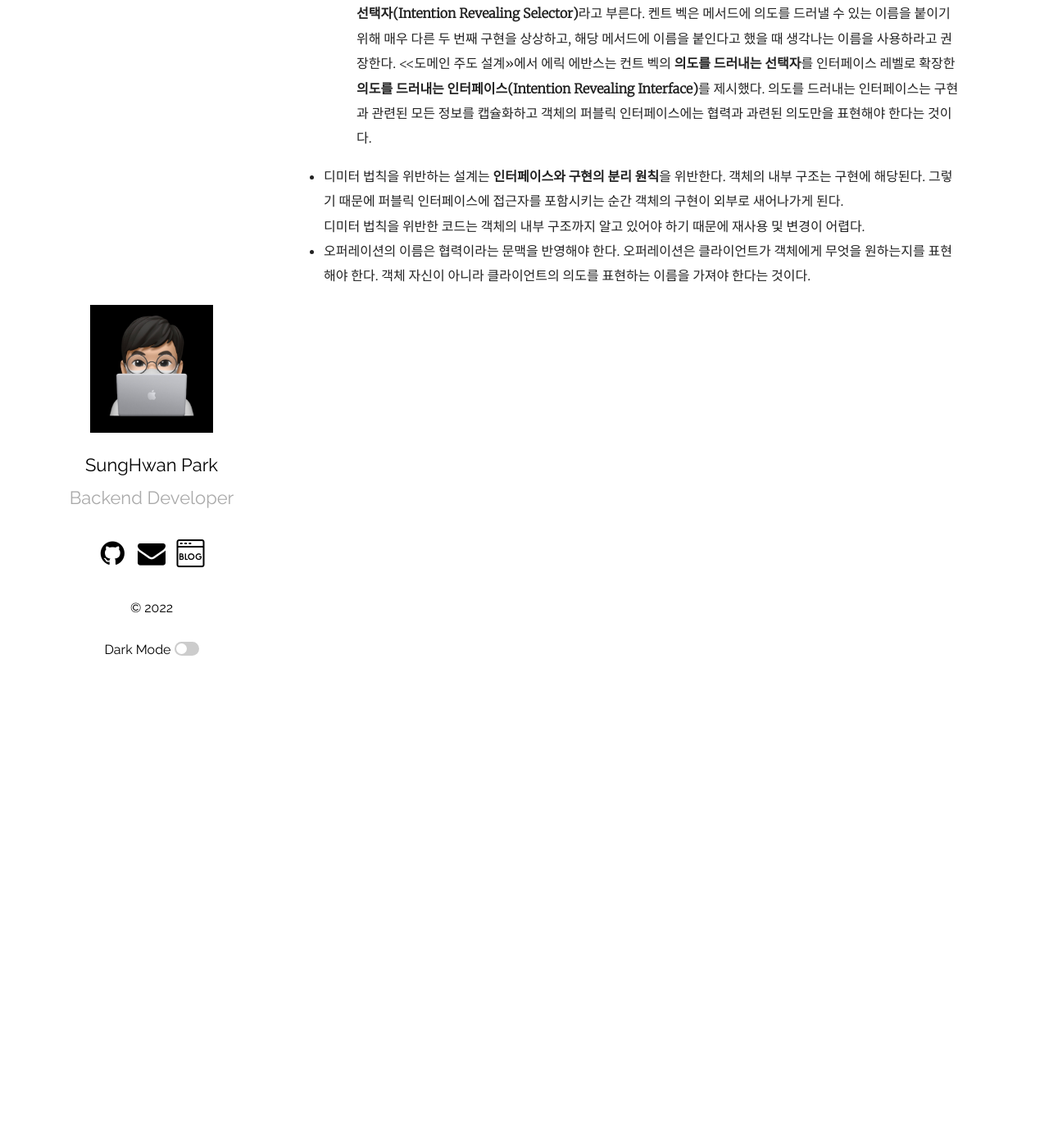
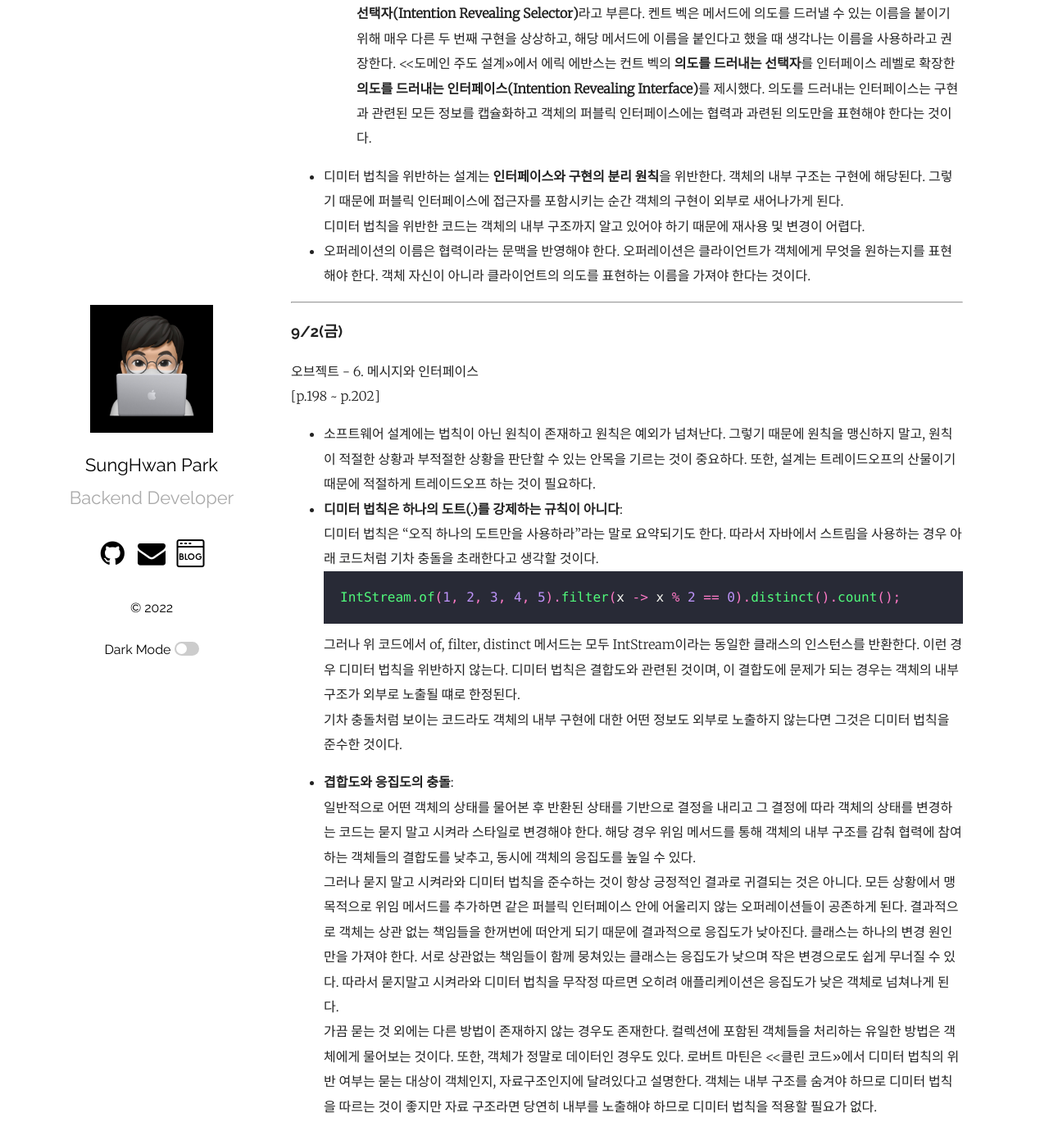
Before and after one commit to mrpark219/TIL, a Jekyll site: the page built from _posts/2022-09-01-9월TIL.markdown, in a window 1280 px wide and 1400 px high, scrolled down 1601 px. Shown: the top 1397 px of the window at 82% size. Built offline with Jekyll 4.4.1, drawn with Linux system fonts in a browser that asks for light colours; comment, search, counter and statistics services are not loaded.

Commit message:
feat: 2022-09-02 TIL 추가

````diff
--- a/_posts/2022-09-01-9월TIL.markdown
+++ b/_posts/2022-09-01-9월TIL.markdown
@@ -34,3 +34,23 @@ categories: 202209 TIL
 -   디미터 법칙을 위반하는 설계는 **인터페이스와 구현의 분리 원칙**을 위반한다. 객체의 내부 구조는 구현에 해당된다. 그렇기 때문에 퍼블릭 인터페이스에 접근자를 포함시키는 순간 객체의 구현이 외부로 새어나가게 된다.
     디미터 법칙을 위반한 코드는 객체의 내부 구조까지 알고 있어야 하기 때문에 재사용 및 변경이 어렵다.
 -   오퍼레이션의 이름은 협력이라는 문맥을 반영해야 한다. 오퍼레이션은 클라이언트가 객체에게 무엇을 원하는지를 표현해야 한다. 객체 자신이 아니라 클라이언트의 의도를 표현하는 이름을 가져야 한다는 것이다.
+
+---
+
+### 9/2(금)
+
+오브젝트 - 6. 메시지와 인터페이스
+[p.198 ~ p.202]
+
+-   소프트웨어 설계에는 법칙이 아닌 원칙이 존재하고 원칙은 예외가 넘쳐난다. 그렇기 때문에 원칙을 맹신하지 말고, 원칙이 적절한 상황과 부적절한 상황을 판단할 수 있는 안목을 기르는 것이 중요하다. 또한, 설계는 트레이드오프의 산물이기 때문에 적절하게 트레이드오프 하는 것이 필요하다.
+-   **디미터 법칙은 하나의 도트(.)를 강제하는 규칙이 아니다**:
+    디미터 법칙은 "오직 하나의 도트만을 사용하라"라는 말로 요약되기도 한다. 따라서 자바에서 스트림을 사용하는 경우 아래 코드처럼 기차 충돌을 초래한다고 생각할 것이다.
+    ```java
+    IntStream.of(1, 2, 3, 4, 5).filter(x -> x % 2 == 0).distinct().count();
+    ```
+    그러나 위 코드에서 of, filter, distinct 메서드는 모두 IntStream이라는 동일한 클래스의 인스턴스를 반환한다. 이런 경우 디미터 법칙을 위반하지 않는다. 디미터 법칙은 결합도와 관련된 것이며, 이 결합도에 문제가 되는 경우는 객체의 내부 구조가 외부로 노출될 떄로 한정된다.
+    기차 충돌처럼 보이는 코드라도 객체의 내부 구현에 대한 어떤 정보도 외부로 노출하지 않는다면 그것은 디미터 법칙을 준수한 것이다.
+-   **겹합도와 응집도의 충돌**:
+    일반적으로 어떤 객체의 상태를 물어본 후 반환된 상태를 기반으로 결정을 내리고 그 결정에 따라 객체의 상태를 변경하는 코드는 묻지 말고 시켜라 스타일로 변경해야 한다. 해당 경우 위임 메서드를 통해 객체의 내부 구조를 감춰 협력에 참여하는 객체들의 결합도를 낮추고, 동시에 객체의 응집도를 높일 수 있다.
+    그러나 묻지 말고 시켜라와 디미터 법칙을 준수하는 것이 항상 긍정적인 결과로 귀결되는 것은 아니다. 모든 상황에서 맹목적으로 위임 메서드를 추가하면 같은 퍼블릭 인터페이스 안에 어울리지 않는 오퍼레이션들이 공존하게 된다. 결과적으로 객체는 상관 없는 책임들을 한꺼번에 떠안게 되기 때문에 결과적으로 응집도가 낮아진다. 클래스는 하나의 변경 원인만을 가져야 한다. 서로 상관없는 책임들이 함께 뭉쳐있는 클래스는 응집도가 낮으며 작은 변경으로도 쉽게 무너질 수 있다. 따라서 묻지말고 시켜라와 디미터 법칙을 무작정 따르면 오히려 애플리케이션은 응집도가 낮은 객체로 넘쳐나게 된다.
+    가끔 묻는 것 외에는 다른 방법이 존재하지 않는 경우도 존재한다. 컬렉션에 포함된 객체들을 처리하는 유일한 방법은 객체에게 물어보는 것이다. 또한, 객체가 정말로 데이터인 경우도 있다. 로버트 마틴은 \<\<클린 코드>>에서 디미터 법칙의 위반 여부는 묻는 대상이 객체인지, 자료구조인지에 달려있다고 설명한다. 객체는 내부 구조를 숨겨야 하므로 디미터 법칙을 따르는 것이 좋지만 자료 구조라면 당연히 내부를 노출해야 하므로 디미터 법칙을 적용할 필요가 없다.
````
